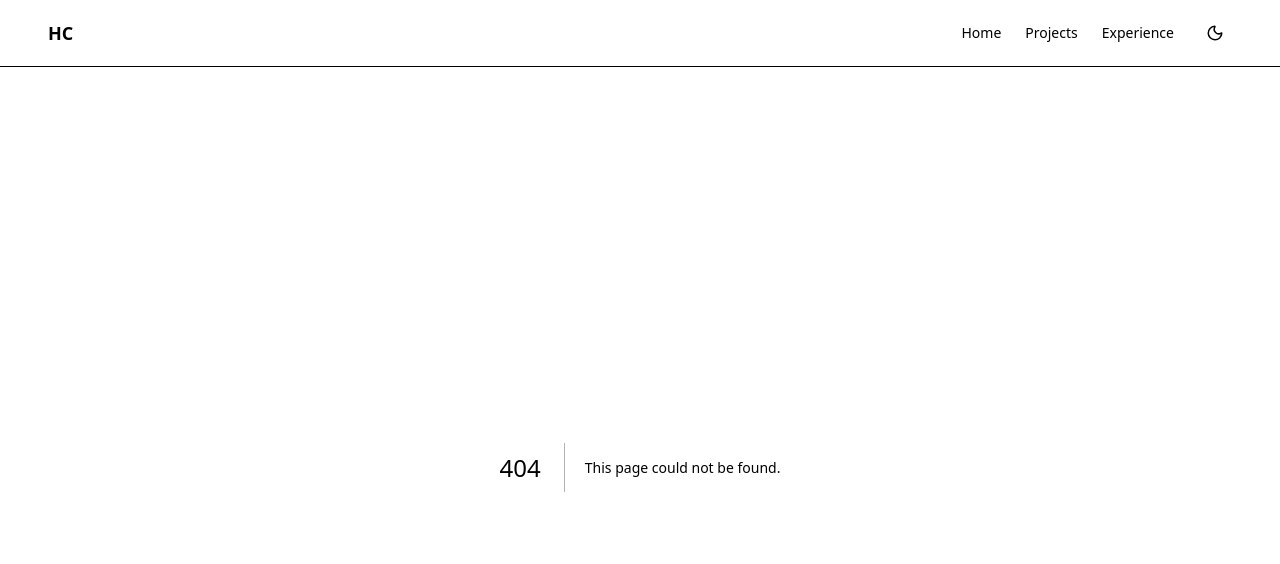
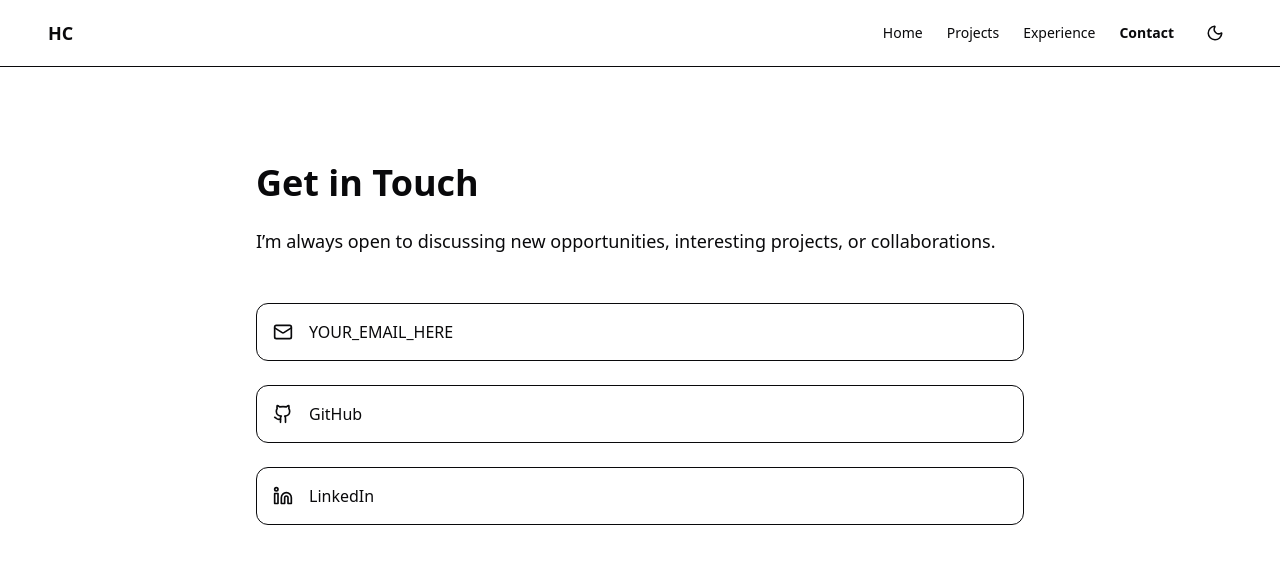
Before and after one commit to hritheekkachinnakonda/portfolio-next, a Next.js app: page /contact in a window 1280 px wide. Before the commit this address had no page. Shown: the top 564 px of the page. Built offline with nearby package versions, Linux system fonts and the light colour scheme.

Commit message:
contact page

```diff
--- a/app/components/Navbar.tsx
+++ b/app/components/Navbar.tsx
@@ -8,7 +8,9 @@ const navItems = [
     { label: "Home", href: "/" },
     { label: "Projects", href: "/projects" },
     { label: "Experience", href: "/experience" },
+    { label: "Contact", href: "/contact" },
 ];
+
 
 export default function Navbar() {
     const pathname = usePathname();
@@ -29,8 +31,8 @@ export default function Navbar() {
                                 key={item.href}
                                 href={item.href}
                                 className={`text-sm transition ${isActive
-                                        ? "font-semibold text-foreground"
-                                        : "text-muted-foreground hover:text-foreground"
+                                    ? "font-semibold text-foreground"
+                                    : "text-muted-foreground hover:text-foreground"
                                     }`}
                             >
                                 {item.label}
--- /dev/null
+++ b/app/contact/page.tsx
@@ -0,0 +1,44 @@
+import { Mail, Github, Linkedin } from "lucide-react";
+
+export default function ContactPage() {
+    return (
+        <section className="py-24 max-w-3xl mx-auto">
+            <h1 className="text-4xl font-bold mb-6">Get in Touch</h1>
+
+            <p className="text-muted-foreground mb-12 text-lg">
+                I’m always open to discussing new opportunities, interesting projects,
+                or collaborations.
+            </p>
+
+            <div className="space-y-6">
+                <a
+                    href="mailto:YOUR_EMAIL_HERE"
+                    className="flex items-center gap-4 p-4 rounded-xl border hover:bg-muted transition"
+                >
+                    <Mail className="w-5 h-5" />
+                    <span>YOUR_EMAIL_HERE</span>
+                </a>
+
+                <a
+                    href="https://github.com/hritheekkachinnakonda"
+                    target="_blank"
+                    rel="noopener noreferrer"
+                    className="flex items-center gap-4 p-4 rounded-xl border hover:bg-muted transition"
+                >
+                    <Github className="w-5 h-5" />
+                    <span>GitHub</span>
+                </a>
+
+                <a
+                    href="https://www.linkedin.com/in/YOUR_LINKEDIN"
+                    target="_blank"
+                    rel="noopener noreferrer"
+                    className="flex items-center gap-4 p-4 rounded-xl border hover:bg-muted transition"
+                >
+                    <Linkedin className="w-5 h-5" />
+                    <span>LinkedIn</span>
+                </a>
+            </div>
+        </section>
+    );
+}
--- a/app/layout.tsx
+++ b/app/layout.tsx
@@ -1,6 +1,13 @@
 import "./globals.css";
 import { ThemeProvider } from "next-themes";
 import Navbar from "@/app/components/Navbar";
+
+export const metadata = {
+  title: "Hritheekka Chinnakonda | Software Engineer",
+  description:
+    "Software Engineer building clean, scalable, and user-focused applications with modern technologies.",
+};
+
 
 export default function RootLayout({
   children,
```
